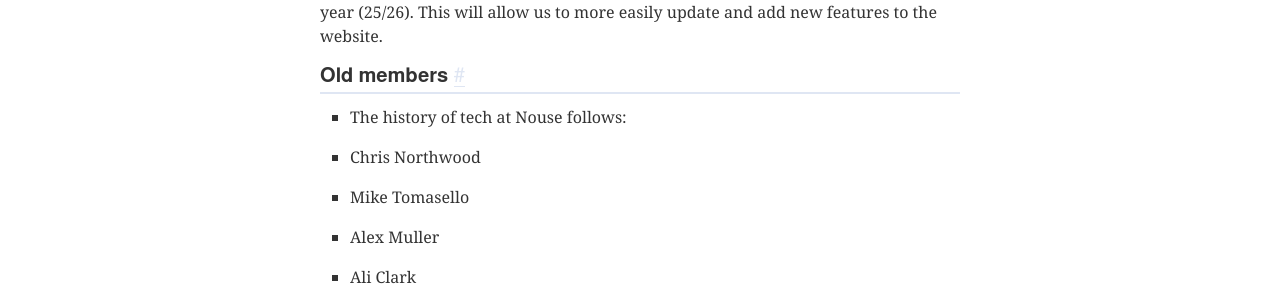
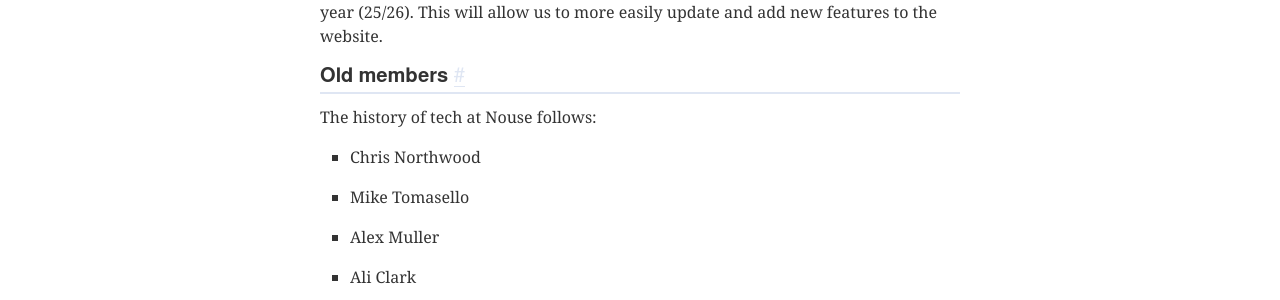
Before and after one commit to yorknouse/docs, a Jekyll site: the page built from pages/15 tech-team.md, in a window 1280 px wide. Shown: the part 431-731 px from the top of the page. Built offline with Jekyll 4.4.1, drawn with Linux system fonts in a browser that asks for light colours.

Commit message:
oopsie daisy

```diff
--- a/pages/15 tech-team.md
+++ b/pages/15 tech-team.md
@@ -11,7 +11,7 @@ The current roles occupied in the tech team at Nouse are as follows:
 The website is currently functioning, but with several issues, including images not loading in articles, some web pages not loading, redundant pages and the top articles being mostly from over 10 years ago. We are planning on porting the backend of the website from php to typescript before the end of the academmic year (25/26). This will allow us to more easily update and add new features to the website.
 
 ## Old members
-* The history of tech at Nouse follows:
+The history of tech at Nouse follows:
 * Chris Northwood
 * Mike Tomasello
 * Alex Muller
```
